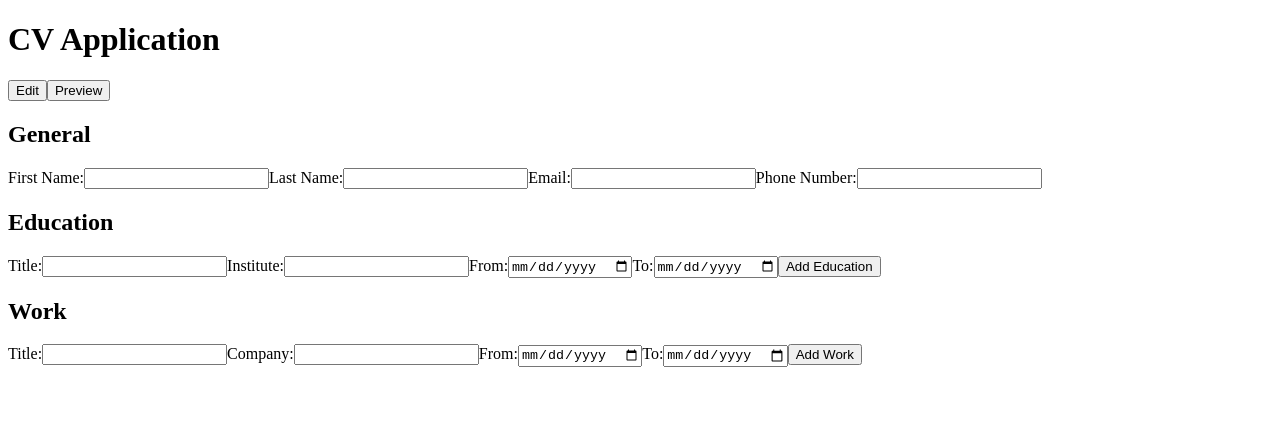
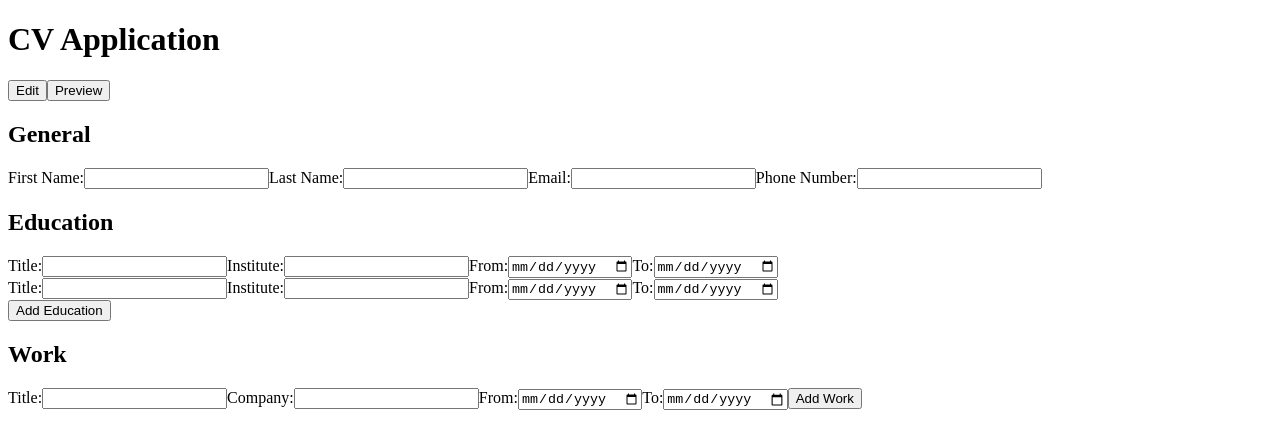
Before and after one commit to 01zulfi/cv-application, a React (Create React App) app: page / in a window 1280 px wide. Shown: the top 448 px of the page. Built offline with nearby package versions, Linux system fonts and the light colour scheme.

Commit message:
Add quantity prop in EducationInfoForm; remove extra space

```diff
--- a/src/components/CVInput.js
+++ b/src/components/CVInput.js
@@ -8,7 +8,8 @@ class CVInput extends Component {
     return (
       <div className="CVInput">
         <GeneralInfoForm />
-        <EducationInfoForm />
+        <EducationInfoForm quantity={2} />
+        <button className="add-education-button" type="button">Add Education</button>
         <WorkInfoForm />
       </div>
     );
--- a/src/components/EducationInfoForm.js
+++ b/src/components/EducationInfoForm.js
@@ -1,10 +1,14 @@
 import React, { Component } from "react";
+import PropTypes from "prop-types";
 
 class EducationInfoForm extends Component {
   render() {
-    return (
-      <div>
-        <h2>Education</h2>
+    const { quantity } = this.props;
+
+    const renderForm = (renderQuantity) => {
+      const arr = [];
+      for (let i = 0; i < renderQuantity; i += 1) {
+        const form = (
           <form>
             <label htmlFor="education-title">
               Title:
@@ -22,11 +26,28 @@ class EducationInfoForm extends Component {
               To:
               <input type="date" id="education-end-date" />
             </label>
-          <button type="button">Add Education</button>
           </form>
+        );
+        arr.push(form);
+      }
+      return arr;
+    };
+
+    return (
+      <div>
+        <h2>Education</h2>
+        {renderForm(quantity).map((form) => <div>{form}</div>)}
       </div>
     );
   }
 }
 
+EducationInfoForm.propTypes = {
+  quantity: PropTypes.number,
+};
+
+EducationInfoForm.defaultProps = {
+  quantity: 1,
+};
+
 export default EducationInfoForm;
--- a/src/components/GeneralInfoForm.js
+++ b/src/components/GeneralInfoForm.js
@@ -16,7 +16,6 @@ class GeneralInfoForm extends Component {
             Last Name:
             <input type="text" id="last-name-input" />
           </label>
-
           <label htmlFor="email-input">
             Email:
             <input type="email" id="email-input" />
```
Lines whose indentation alone changed are shown as unchanged.
